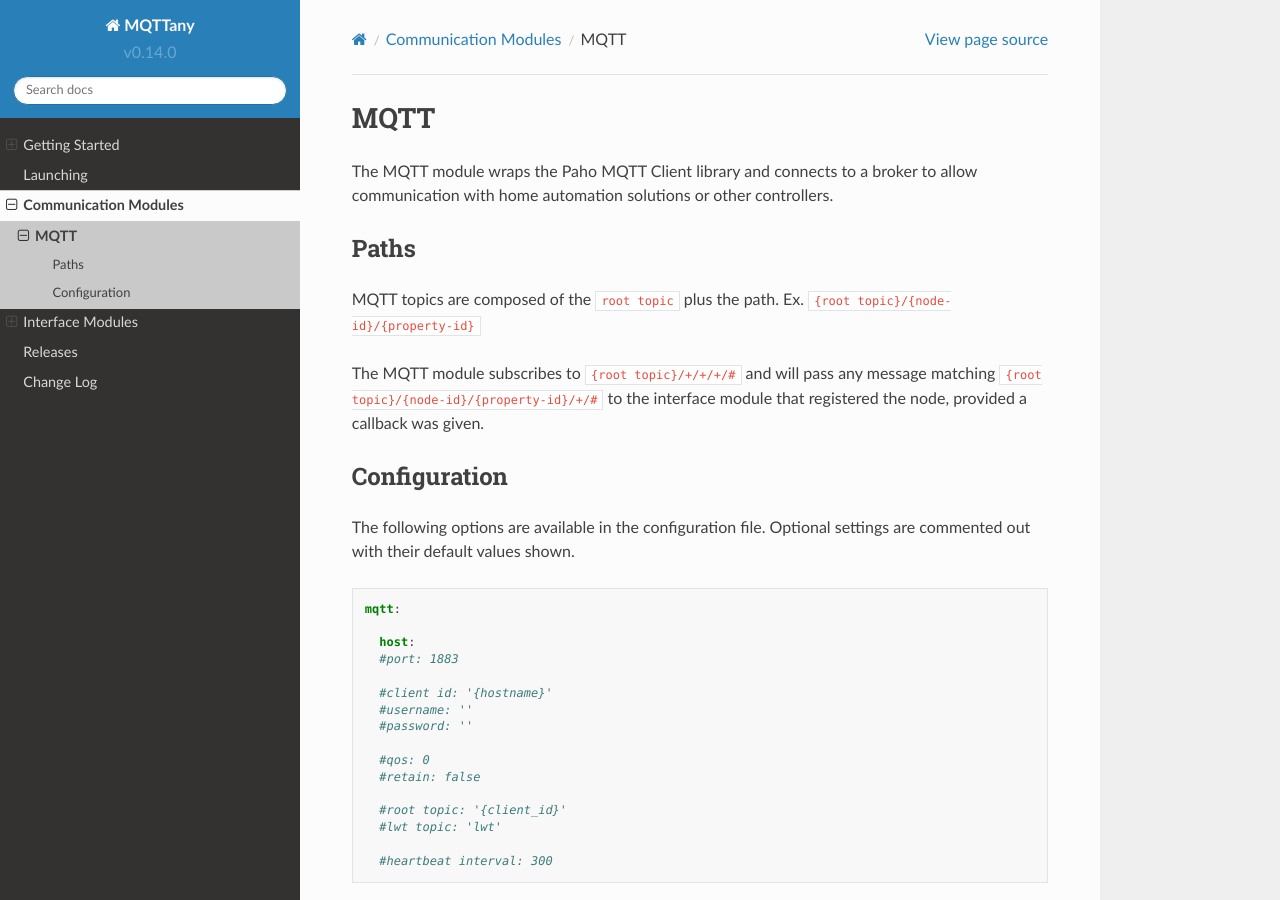
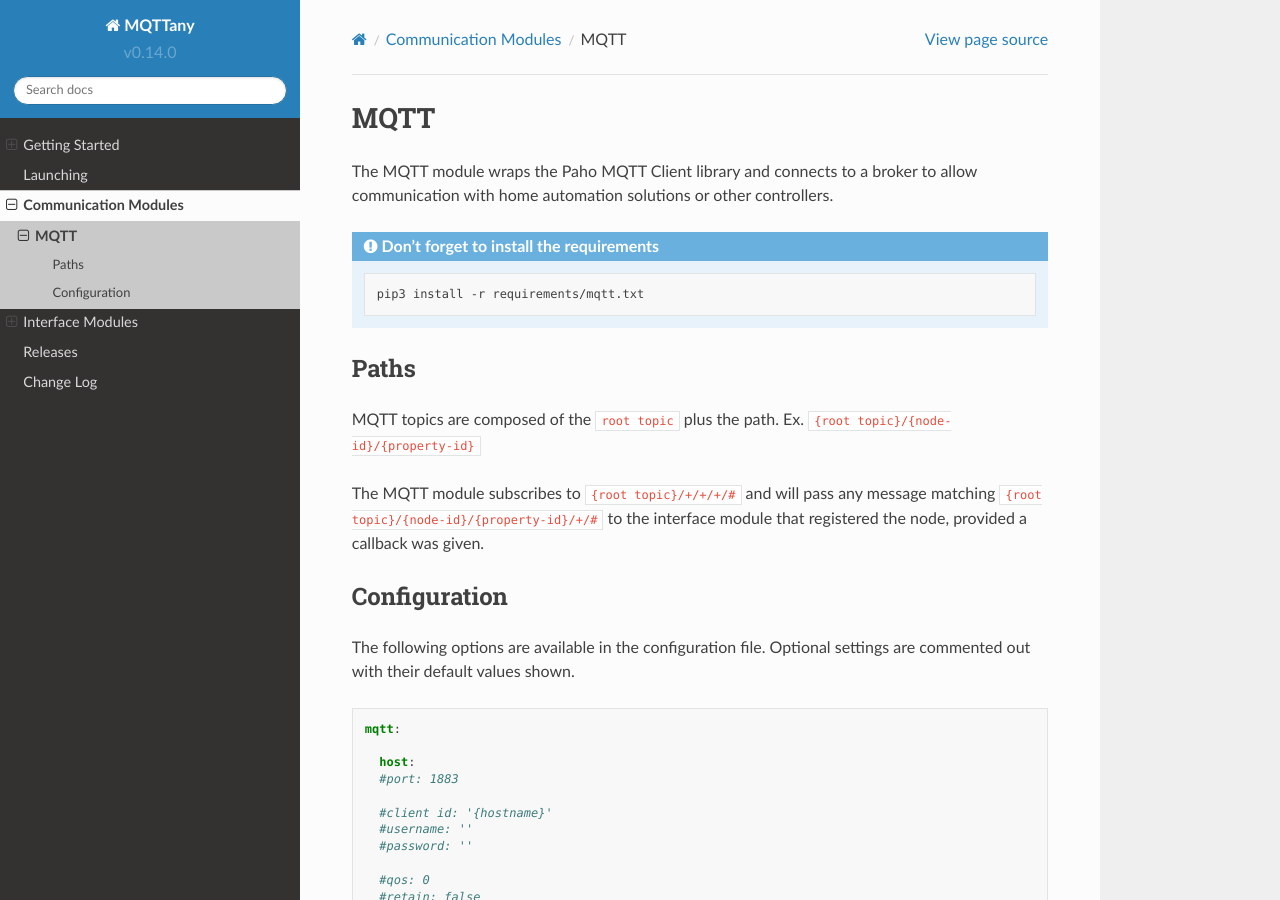
Before and after one commit to CrazyIvan359/mqttany, a Sphinx documentation site: the page built from source/communication/mqtt/index.rst, in a window 1280 px wide and 900 px high. Built offline with Sphinx 7.4.7 and the Read the Docs theme 2.0.0, drawn with Linux system fonts in a browser that asks for light colours.

Commit message:
fix requirements notes re #49 #59

```diff
--- a/source/communication/mqtt/index.rst
+++ b/source/communication/mqtt/index.rst
@@ -4,6 +4,12 @@ MQTT
 
 The MQTT module wraps the Paho MQTT Client library and connects to a broker to
 allow communication with home automation solutions or other controllers.
+
+.. admonition:: Don't forget to install the requirements
+
+    .. code-block:: shell
+
+        pip3 install -r requirements/mqtt.txt
 
 
 Paths
--- a/source/interface/onewire/index.rst
+++ b/source/interface/onewire/index.rst
@@ -5,12 +5,6 @@ OneWire
 
 The OneWire module provides access to Dallas/Maxim OneWire devices using the
 ``w1`` kernel module.
-
-.. admonition:: Don't forget to install the requirements
-
-    .. code-block:: shell
-
-        pip3 install -r requirements/onewire.txt
 
 .. attention::
 
```
